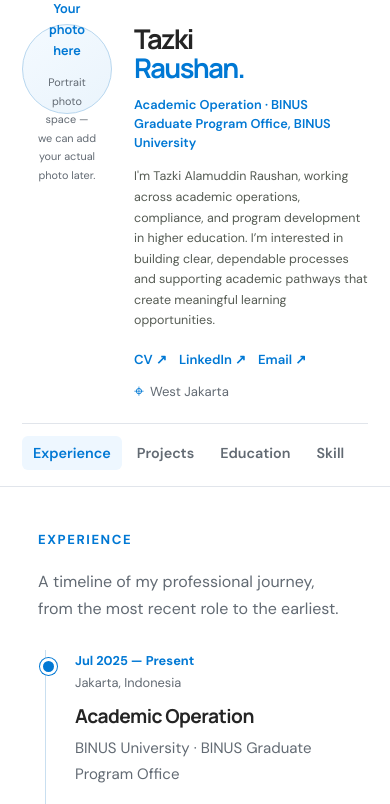
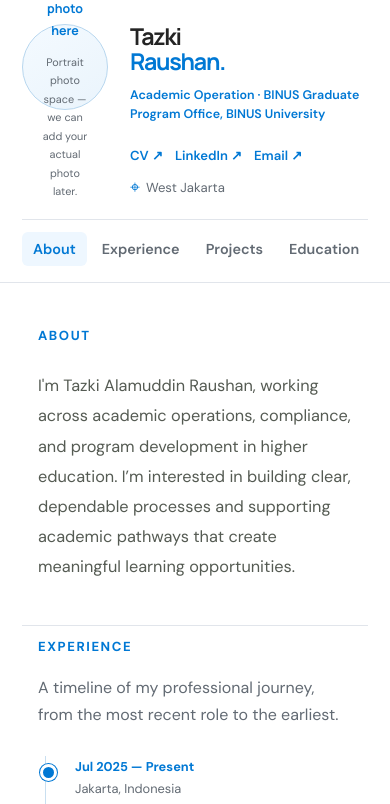
Before and after one commit to tazkyraushan-sudo/PersonalWeb, a plain HTML site: page index.html in a window 390 px wide. Shown: the top 804 px of the page. Drawn offline with Linux system fonts and the light colour scheme.

Commit message:
Refine portfolio into centered fixed sidebar and continuous scroll sections

```diff
--- a/index.html
+++ b/index.html
@@ -49,47 +49,44 @@
 
 .hero{padding-bottom:36px!important}.hero-links{margin-top:16px!important}#experience{padding-top:24px!important}
 
-/* Fixed profile sidebar + independently scrolling portfolio content */
-html,body{height:100%;overflow:hidden}
-.site-shell{height:100vh;display:grid;grid-template-columns:290px minmax(0,1fr);background:#fff}
-.profile-sidebar{height:100vh;position:sticky;top:0;overflow-y:auto;border-right:1px solid var(--line);padding:38px 28px 28px 34px;background:#fff;display:flex;flex-direction:column}
-.sidebar-profile .hero-photo{width:142px;min-height:0;aspect-ratio:1;border-radius:50%;margin:0 auto 24px;padding:14px;border-style:solid}
+
+/* Refined fixed profile + continuous scroll layout */
+html{scroll-behavior:smooth;scroll-padding-top:28px}
+html,body{height:auto;min-height:100%;overflow-x:hidden;overflow-y:auto}
+.site-shell{width:min(1440px,100%);min-height:100vh;height:auto;margin:0 auto;display:grid;grid-template-columns:minmax(300px,33.333%) minmax(0,66.667%);background:#fff}
+.profile-sidebar{height:100vh;min-height:620px;position:sticky;top:0;overflow-y:auto;border-right:1px solid var(--line);padding:42px clamp(28px,4vw,64px);background:#fff;display:flex;flex-direction:column}
+.sidebar-profile .hero-photo{width:150px;min-height:0;aspect-ratio:1;border-radius:50%;margin:0 0 26px;padding:14px;border-style:solid}
 .sidebar-profile .photo-icon{width:38px;height:38px;font-size:1.1rem}
 .sidebar-profile .photo-note{font-size:.68rem}
 .sidebar-profile .photo-title{font-size:.78rem}
-.sidebar-profile .hero-copy h1{font-size:2.05rem;line-height:1.08;letter-spacing:-.06em;margin:0 0 12px}
-.sidebar-profile .role{font-size:.88rem;line-height:1.5;margin-bottom:14px}
-.sidebar-profile .intro{font-size:.83rem;line-height:1.65}
-.sidebar-profile .hero-links{display:flex;flex-direction:column;align-items:flex-start;gap:8px;margin-top:18px!important}
+.sidebar-profile .hero-copy h1{font-size:1.65rem;line-height:1.08;letter-spacing:-.055em;margin:0 0 12px}
+.sidebar-profile .role{font-size:.86rem;line-height:1.55;margin-bottom:0}
+.sidebar-profile .intro{display:none}
+.sidebar-profile .hero-links{display:flex;flex-direction:column;align-items:flex-start;gap:8px;margin-top:20px!important}
 .sidebar-profile .hero-link,.sidebar-profile .hero-location{font-size:.82rem;padding:0;border:0}
-.side-nav{display:flex;flex-direction:column;gap:4px;margin-top:28px;padding-top:18px;border-top:1px solid var(--line)}
-.side-nav-link{appearance:none;text-align:left;border:0;background:transparent;color:var(--muted);font:600 .9rem "DM Sans",sans-serif;padding:9px 12px;border-radius:6px;cursor:pointer}
-.side-nav-link:hover{color:var(--accent);background:#f3f8fd}
-.side-nav-link.active{color:var(--accent);background:#eef7ff}
-.content-scroll{height:100vh;overflow-y:auto;overscroll-behavior:contain;min-width:0}
-.content-main{width:min(900px,calc(100% - 88px));margin:0 auto;padding:54px 0 36px}
-.content-main section{padding:10px 0 70px;border-bottom:0}
-.content-main section[hidden],.view-panel[hidden]{display:none!important}
+.side-nav{display:flex;flex-direction:column;gap:4px;margin-top:30px;padding-top:18px;border-top:1px solid var(--line)}
+.side-nav-link{display:block;text-align:left;border:0;background:transparent;color:var(--muted);font:600 .9rem "DM Sans",sans-serif;padding:9px 12px;border-radius:6px;text-decoration:none}
+.side-nav-link:hover,.side-nav-link.active{color:var(--accent);background:#eef7ff}
+.content-scroll{height:auto;min-height:100vh;overflow:visible;overscroll-behavior:auto;min-width:0}
+.content-main{width:min(850px,calc(100% - 88px));margin:0 auto;padding:62px 0 36px}
+.content-main section{display:block!important;padding:10px 0 58px;border-bottom:1px solid var(--line);scroll-margin-top:28px}
+.content-main section[hidden],.content-main .view-panel[hidden]{display:block!important}
 .content-main .section-top{margin-bottom:24px}
 .content-main .section-top h2{font-size:2.45rem}
 .content-main .section-desc{margin:-8px 0 28px}
-.content-main #experience{padding-top:10px!important}
-.content-main #projects{padding-top:10px!important}
-.content-main #other{padding-top:10px!important}
-.content-main .contact-in-view{padding-top:20px}
-.content-main .other-tabs{display:none}
-.content-main #other .other-panel{display:none}
-.content-main #other .other-panel.active{display:block}
-.content-main .footer{width:min(900px,calc(100% - 88px));padding:20px 0 30px}
+.content-main #experience,.content-main #projects,.content-main #education,.content-main #skill,.content-main #development{padding-top:10px!important}
+.content-main #other .other-tabs{display:none}
+.content-main #other .other-panel{display:block!important}
+.content-main .about-copy{font-size:1.02rem;line-height:1.85;color:#555b53;max-width:760px;margin:0}
+.content-main .contact-in-view{padding-top:42px}
+.content-main .footer{width:min(850px,calc(100% - 88px));padding:20px 0 30px}
 @media(max-width:760px){
- html,body{height:auto;overflow:auto}
- .site-shell{height:auto;min-height:100vh;display:block}
- .profile-sidebar{height:auto;position:relative;overflow:visible;border-right:0;border-bottom:1px solid var(--line);padding:24px 22px 16px}
- .sidebar-profile{display:grid;grid-template-columns:94px minmax(0,1fr);gap:0 18px;align-items:start}
- .sidebar-profile .hero-photo{grid-row:1 / span 5;width:90px;margin:0;aspect-ratio:1}
- .sidebar-profile .hero-copy h1{font-size:1.7rem}
- .sidebar-profile .role{font-size:.8rem}
- .sidebar-profile .intro{font-size:.78rem}
+ .site-shell{min-height:100vh;height:auto;display:block}
+ .profile-sidebar{height:auto;min-height:0;position:relative;overflow:visible;border-right:0;border-bottom:1px solid var(--line);padding:24px 22px 16px}
+ .sidebar-profile{display:grid;grid-template-columns:90px minmax(0,1fr);gap:0 18px;align-items:start}
+ .sidebar-profile .hero-photo{grid-row:1 / span 4;width:86px;margin:0;aspect-ratio:1}
+ .sidebar-profile .hero-copy h1{font-size:1.45rem}
+ .sidebar-profile .role{font-size:.78rem}
  .sidebar-profile .hero-links{flex-direction:row;flex-wrap:wrap;gap:6px 12px}
  .side-nav{flex-direction:row;overflow-x:auto;margin-top:16px;padding-top:12px;gap:4px}
  .side-nav-link{white-space:nowrap;padding:8px 11px}
@@ -99,7 +96,6 @@ html,body{height:100%;overflow:hidden}
  .content-main .section-top h2{font-size:2rem}
  .content-main .footer{width:calc(100% - 44px)}
 }
-
 </style>
 </head>
 <body>
@@ -109,20 +105,24 @@ html,body{height:100%;overflow:hidden}
 <div class="hero-copy">
   <h1>Tazki<br><em>Raushan.</em></h1>
   <div class="role">Academic Operation · BINUS Graduate Program Office, BINUS University</div>
-  <p class="intro">I'm Tazki Alamuddin Raushan, working across academic operations, compliance, and program development in higher education. I’m interested in building clear, dependable processes and supporting academic pathways that create meaningful learning opportunities.</p>
   <div class="hero-links" aria-label="Professional links"><a href="#" class="hero-link cv-link">CV ↗</a><a href="https://www.linkedin.com/in/tazki-alamuddin-raushan-404626361/" target="_blank" rel="noreferrer" class="hero-link">LinkedIn ↗</a><a href="mailto:" class="hero-link email-link">Email ↗</a><span class="hero-location"><span aria-hidden="true">⌖</span> West Jakarta</span></div></div>
 </div>
   <nav class="side-nav" aria-label="Portfolio sections">
-    <button class="side-nav-link active" type="button" data-view="experience">Experience</button>
-    <button class="side-nav-link" type="button" data-view="projects">Projects</button>
-    <button class="side-nav-link" type="button" data-view="education">Education</button>
-    <button class="side-nav-link" type="button" data-view="skill">Skill</button>
-    <button class="side-nav-link" type="button" data-view="development">Development</button>
+    <a class="side-nav-link active" href="#about">About</a>
+    <a class="side-nav-link" href="#experience">Experience</a>
+    <a class="side-nav-link" href="#projects">Projects</a>
+    <a class="side-nav-link" href="#education">Education</a>
+    <a class="side-nav-link" href="#skill">Skill</a>
+    <a class="side-nav-link" href="#development">Development</a>
   </nav>
 </aside>
 <div class="content-scroll">
 <main class="content-main">
-<section id="experience" class="view-panel active" data-view-panel="experience"><div class="wrap">
+<section id="about"><div class="wrap">
+  <div class="section-top"><span class="section-label">About</span></div>
+  <p class="about-copy">I'm Tazki Alamuddin Raushan, working across academic operations, compliance, and program development in higher education. I’m interested in building clear, dependable processes and supporting academic pathways that create meaningful learning opportunities.</p>
+</div></section>
+<section id="experience" ><div class="wrap">
   <div class="section-top"><span class="section-label">Experience</span></div>
   <p class="section-desc">A timeline of my professional journey, from the most recent role to the earliest.</p>
   <div class="timeline">
@@ -132,7 +132,7 @@ html,body{height:100%;overflow:hidden}
   </div>
 </div></section>
 
-<section id="projects" class="view-panel" data-view-panel="projects" hidden><div class="wrap">
+<section id="projects" ><div class="wrap">
   <div class="section-top"><span class="section-label">Projects</span></div>
   <p class="section-desc">A collection of data analytics and data science work.</p>
   <div class="projects-carousel" aria-label="Project carousel">
@@ -150,25 +150,11 @@ html,body{height:100%;overflow:hidden}
   <div class="carousel-dots" aria-label="Choose project position"><button class="active" aria-label="Go to position 1" data-slide="0"></button><button aria-label="Go to position 2" data-slide="1"></button><button aria-label="Go to position 3" data-slide="2"></button><button aria-label="Go to position 4" data-slide="3"></button></div>
 </div></section>
 <div class="project-modal" id="project-modal" hidden><div class="project-modal-backdrop" data-close-modal></div><div class="project-modal-panel" role="dialog" aria-modal="true" aria-labelledby="project-modal-title"><button class="modal-close" type="button" aria-label="Close details" data-close-modal>×</button><div class="section-label">PROJECT DETAILS</div><h2 id="project-modal-title">Project 1</h2><p id="project-modal-description"></p><a id="project-modal-github" class="github-link" href="https://github.com/" target="_blank" rel="noreferrer">◉ &nbsp; View on GitHub ↗</a></div></div>
-<section id="other" class="view-panel" data-view-panel="other" hidden><div class="wrap">
-  <div class="section-top"><span class="section-label">Other</span></div>
-  <div class="other-tabs" role="tablist" aria-label="Other information">
-    <button class="other-tab active" id="tab-education" type="button" role="tab" aria-selected="true" aria-controls="panel-education" data-tab="education">Education</button>
-    <button class="other-tab" id="tab-skill" type="button" role="tab" aria-selected="false" aria-controls="panel-skill" data-tab="skill" tabindex="-1">Skill</button>
-    <button class="other-tab" id="tab-development" type="button" role="tab" aria-selected="false" aria-controls="panel-development" data-tab="development" tabindex="-1">Development</button>
-  </div>
-  <div class="other-panel" id="panel-education" role="tabpanel" aria-labelledby="tab-education">
-    <div class="education"><div><h3>Bachelor of Public Administration</h3><div class="org">UIN Sunan Gunung Djati</div></div><div class="year">2019 — 2023</div></div>
-  </div>
-  <div class="other-panel" id="panel-skill" role="tabpanel" aria-labelledby="tab-skill" hidden>
-    <div class="skill-list"><span class="pill">Academic Operations</span><span class="pill">Higher Education</span><span class="pill">Compliance</span><span class="pill">Program Development</span><span class="pill">International Education</span></div>
-  </div>
-  <div class="other-panel" id="panel-development" role="tabpanel" aria-labelledby="tab-development" hidden>
-    <div class="certificate"><div><h3>Agile Project Management</h3><div class="org">BINUS University <a class="certificate-link" href="#" aria-label="Add certificate link for Agile Project Management">View Certificate ↗</a></div></div><div class="year">Oct 2025</div></div>
+<section id="education"><div class="wrap"><div class="section-top"><span class="section-label">Education</span></div>    <div class="education"><div><h3>Bachelor of Public Administration</h3><div class="org">UIN Sunan Gunung Djati</div></div><div class="year">2019 — 2023</div></div></div></section>
+<section id="skill"><div class="wrap"><div class="section-top"><span class="section-label">Skill</span></div>    <div class="skill-list"><span class="pill">Academic Operations</span><span class="pill">Higher Education</span><span class="pill">Compliance</span><span class="pill">Program Development</span><span class="pill">International Education</span></div></div></section>
+<section id="development"><div class="wrap"><div class="section-top"><span class="section-label">Development</span></div>    <div class="certificate"><div><h3>Agile Project Management</h3><div class="org">BINUS University <a class="certificate-link" href="#" aria-label="Add certificate link for Agile Project Management">View Certificate ↗</a></div></div><div class="year">Oct 2025</div></div>
     <div class="certificate"><div><h3>Data Analyst with SQL and Python</h3><div class="org">MySkill <a class="certificate-link" href="#" aria-label="Add certificate link for Data Analyst with SQL and Python">View Certificate ↗</a></div></div><div class="year">Jul 2024</div></div>
-    <div class="certificate"><div><h3>Microsoft Specialist</h3><div class="org">Microsoft Partner <a class="certificate-link" href="#" aria-label="Add certificate link for Microsoft Specialist">View Certificate ↗</a></div></div><div class="year">Dec 2021</div></div>
-  </div>
-</div></section>
+    <div class="certificate"><div><h3>Microsoft Specialist</h3><div class="org">Microsoft Partner <a class="certificate-link" href="#" aria-label="Add certificate link for Microsoft Specialist">View Certificate ↗</a></div></div><div class="year">Dec 2021</div></div></div></section>
 
 <section id="contact" class="contact-in-view view-panel" data-view-panel="experience"><div class="wrap"><div class="contact"><div><h2>Let's connect.</h2><p>For professional conversations, collaboration, or a shared interest in higher education.</p></div><a class="btn" href="https://www.linkedin.com/in/tazki-alamuddin-raushan-404626361/" target="_blank" rel="noreferrer">Find me on LinkedIn ↗</a></div></div></section>
 </main>
@@ -178,28 +164,6 @@ html,body{height:100%;overflow:hidden}
 
 </div>
 </div><script>
-
-document.querySelectorAll('.side-nav-link').forEach(button=>{
- button.addEventListener('click',()=>{
-  const view=button.dataset.view;
-  const section=view==='experience'?'experience':view==='projects'?'projects':'other';
-  document.querySelectorAll('.side-nav-link').forEach(b=>b.classList.toggle('active',b===button));
-  document.querySelectorAll('.view-panel').forEach(panel=>{panel.hidden=panel.dataset.viewPanel!==section;panel.classList.toggle('active',panel.dataset.viewPanel===section)});
-  if(section==='other'){
-   const tab=document.querySelector('.other-tab[data-tab="'+view+'"]');
-   if(tab)tab.click();
-   document.querySelectorAll('#other .other-panel').forEach(panel=>panel.classList.toggle('active',panel.id==='panel-'+view));
-  }
-  document.querySelector('.content-scroll').scrollTo({top:0,behavior:'smooth'});
- });
-});
-document.querySelectorAll('.other-tab').forEach(tab=>{
- tab.addEventListener('click',()=>{
-  document.querySelectorAll('#other .other-panel').forEach(panel=>panel.classList.toggle('active',panel.id===tab.getAttribute('aria-controls')));
-  const activeView=tab.dataset.tab;
-  document.querySelectorAll('.side-nav-link').forEach(button=>button.classList.toggle('active',button.dataset.view===activeView));
- });
-});
 
 document.getElementById('year').textContent=new Date().getFullYear();
 document.querySelectorAll('.other-tab').forEach(tab=>{
```
